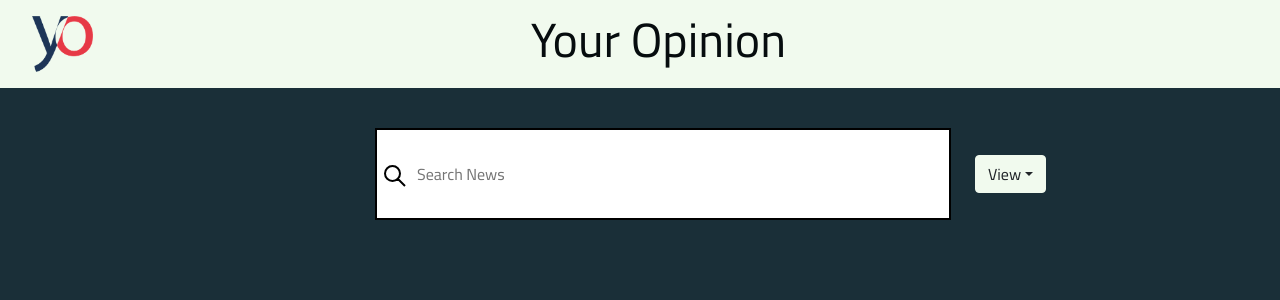
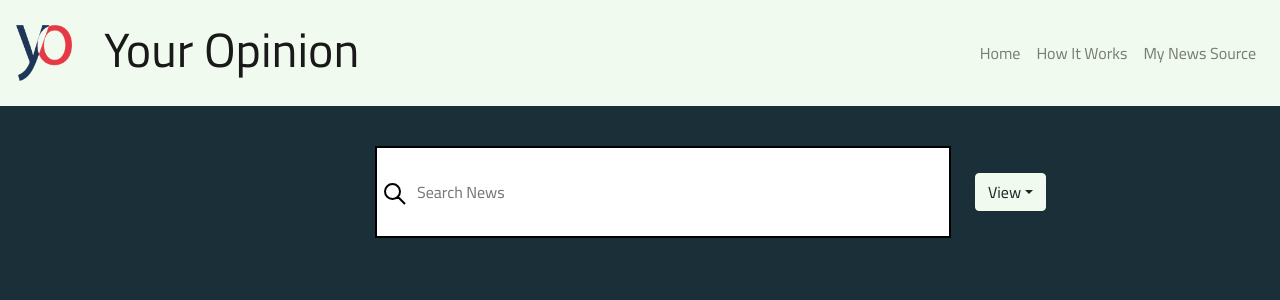
Before and after one commit to keithoneill/youropinion, a React (Create React App) app: page / in a window 1280 px wide. Shown: the top 300 px of the page. Built offline with nearby package versions, Linux system fonts and the light colour scheme.

Commit message:
created navbar with router and moved routing

```diff
--- a/src/App.js
+++ b/src/App.js
@@ -5,7 +5,6 @@
 import Row from 'react-bootstrap/Row';
 import Col from 'react-bootstrap/Col';
 import { BrowserRouter as Router } from 'react-router-dom'
-import Routes from './components/Routes';
 
 
 
@@ -18,7 +17,6 @@
         <Row>
           <Col style={styles.header}>
             <Header />
-            <Routes/>
           </Col>
         </Row>
       </Container>
--- /dev/null
+++ b/src/components/header/Header.css
@@ -0,0 +1,22 @@
+.h1{
+    font-size: 3rem;
+    color: #060C0E;
+    padding-left: 2rem;
+}
+.logo{
+    width: 3.5rem;
+    height: 3.5rem;
+}
+.header{
+    background-color: #f1faee;
+}
+@media (max-width: 992px) {
+    .h1{
+        font-size: 2rem;
+
+    }
+    .logo{
+        height: 2rem;
+        width: 2rem;
+    }
+ }
--- a/src/components/header/Header.js
+++ b/src/components/header/Header.js
@@ -1,45 +1,37 @@
 import React from 'react';
 import logo from '../../images/logo192.png';
+import { Nav, Navbar } from 'react-bootstrap';
+import { Switch, Route, Link } from 'react-router-dom';
+import SearchNews from '../../pages/SearchNews';
+import HowItWorks from '../../pages/HowItWorks';
+import MyNews from '../../pages/MyNews';
+import './Header.css';
 
 
 
 function Header() {
 
     return(
-        <header style={styles.header}>
-            <img src={logo} alt="YourOpinionLogo" style={styles.logo} />
-            <h1 style={styles.h1}>Your Opinion</h1>
-        </header>
+        <div>
+        <Navbar className="header" expand="lg" sticky="top" fluid>
+            <img src={logo} alt="YourOpinionLogo" className="logo"/>
+                <Navbar.Brand as={Link} to="/" className="h1">Your Opinion</Navbar.Brand>
+            <Navbar.Toggle aria-controls="basic-navbar-nav" />
+            <Navbar.Collapse className="justify-content-end">
+            <Nav className="text-nowrap">
+                <Nav.Link as={Link} to="/">Home</Nav.Link>
+                <Nav.Link as={Link} to="/HowItWorks">How It Works</Nav.Link>
+                <Nav.Link as={Link} to="/MyNews">My News Source</Nav.Link>
+            </Nav>
+            </Navbar.Collapse>
+            </Navbar>
+            <Switch>
+                <Route exact path ='/' component={SearchNews} />
+                <Route exact path ='/HowItWorks' component={HowItWorks} />
+                <Route exact path ='/MyNews' component={MyNews} />
+            </Switch>
+        </div>
     )
 }
 
 export default Header
-
-const styles={
-    header: {
-        display: 'flex',
-        flexDirection: 'row',
-        alignItems: 'center',
-        background: '#f1faee',
-
-    },
-    h1:{
-        fontFamily: 'Cairo, sans-serif',
-        src: 'url("https://fonts.googleapis.com/css2?family=Cairo")',
-        fontSize: '3rem',
-        color: '#060C0E',
-        marginLeft: 'auto',
-        paddingRight: '3.5rem',
-        marginRight: 'auto'
-    },
-    logo:{
-        height: '3.5rem',
-        paddingLeft: '2rem',
-        marginTop: '1rem',
-        marginBottom: '1rem'
-    },
-    ul:{
-        display: 'flex',
-        flexDirection: 'row'
-    }
-}
```
